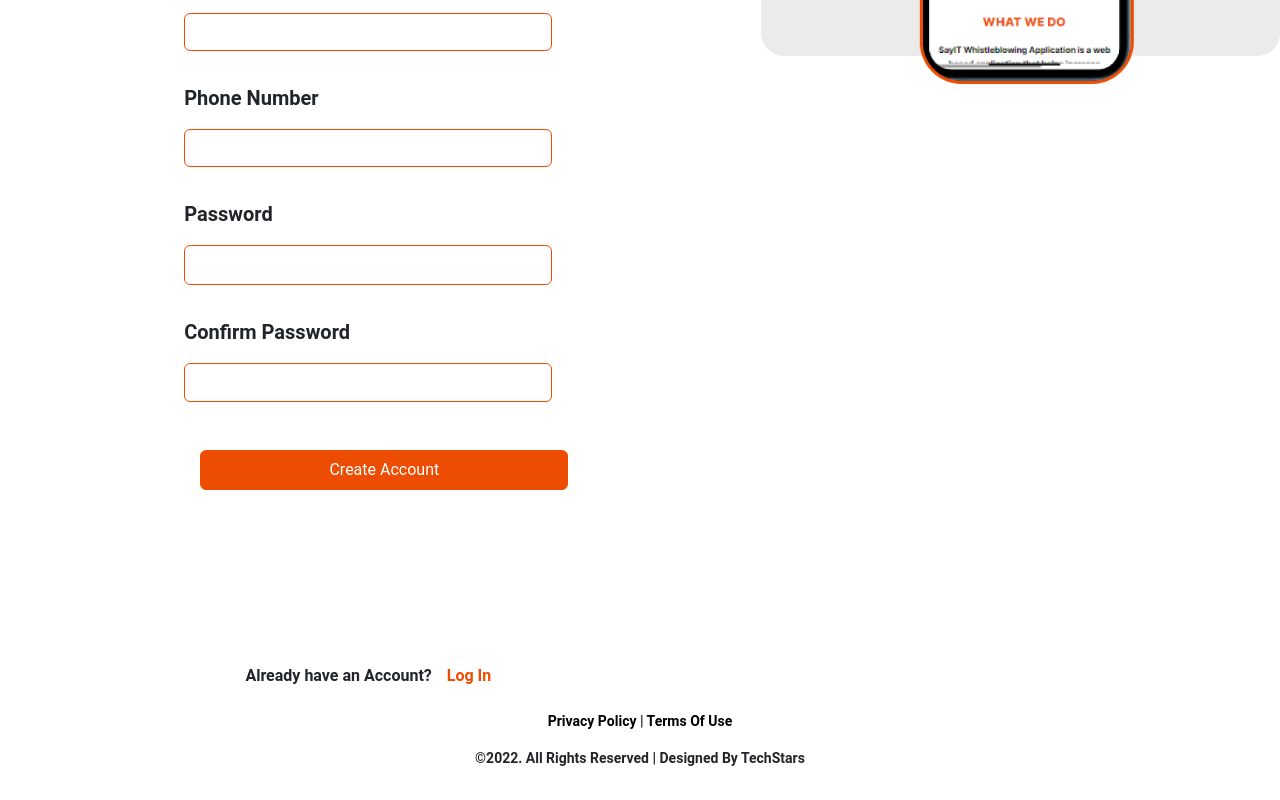
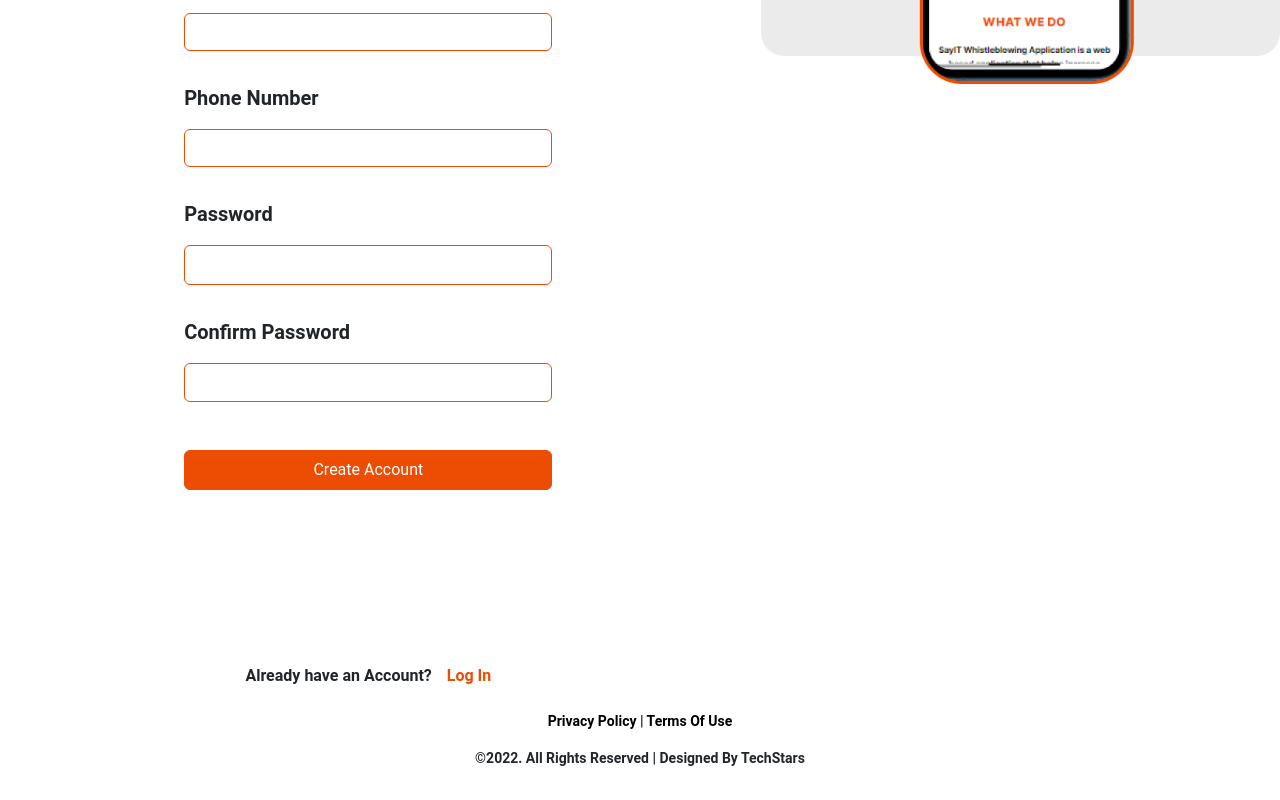
Before and after one commit to godswilludoh/SayIT-React, a React (Create React App) app: page /signup in a window 1280 px wide. Shown: the part 535-1335 px from the top of the page. Built offline with nearby package versions, Linux system fonts and the light colour scheme.

Commit message:
most recent changes

```diff
--- a/src/components/forms/SignupForm.js
+++ b/src/components/forms/SignupForm.js
@@ -75,9 +75,9 @@ const SignupForm = () => {
 							/>
 
 							<button
-								type='submit'
+								// type='submit'
 								id='createAccount'
-								className='btn mt-3 text-white bg-info btn-outline-info '
+								className='btn mt-3  text-white bg-info btn-outline-info center-block d-block mx-auto'
 								onClick={displaySignUpNotification}
 							>
 								Create Account
--- a/src/pages/agentDashboard/AgentDashBoardInterface.js
+++ b/src/pages/agentDashboard/AgentDashBoardInterface.js
@@ -99,7 +99,7 @@ const AgentDashBoardInterface = () => {
                 <th>Status</th>
                 <th>Action</th>
               </tr>
-              <tr className="row">
+              {/* <tr className="row">
                 <td>1</td>
                 <td>31/08/2022</td>
                 <td>Report/0000001</td>
@@ -211,7 +211,7 @@ const AgentDashBoardInterface = () => {
                     </a>
                   </div>
                 </td>
-              </tr>
+              </tr> */}
             </tbody>
           </table>
           {/* <table id="agents-table" class="user-table"> */}
--- a/src/pages/signup/SignupAcc.js
+++ b/src/pages/signup/SignupAcc.js
@@ -15,7 +15,7 @@ const SignupAcc = () => {
 						<SignupForm />
 					</div>
 					<div className='col-md-5 mt-5'>
-						<img className='img-fluid w-70' src={SignupImg} alt='signup img' />
+						<img className='img-fluid w-70 img-responsive d-block mx-auto' src={SignupImg} alt='signup img' />
 					</div>
 				</div>
 			</div>
```
